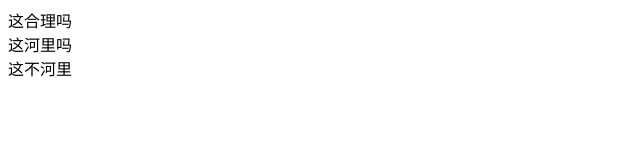
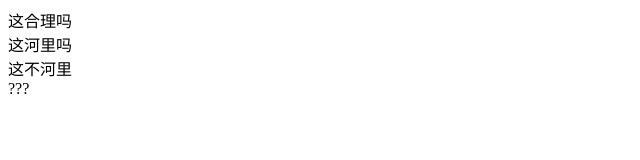
Before and after one commit to 704656265/git-demo, a plain HTML site: page index.html in a window 1280 px wide. Shown: the full height of the page, 0-640 px from the left. Drawn offline with Linux system fonts and the light colour scheme.

Commit message:
A第四次提交

```diff
--- a/index.html
+++ b/index.html
@@ -11,6 +11,7 @@
     <div>这合理吗</div>
     <div>这河里吗</div>
     <div>这不河里</div>
+    <div>???</div>
 </body>
 
 </html>
```
